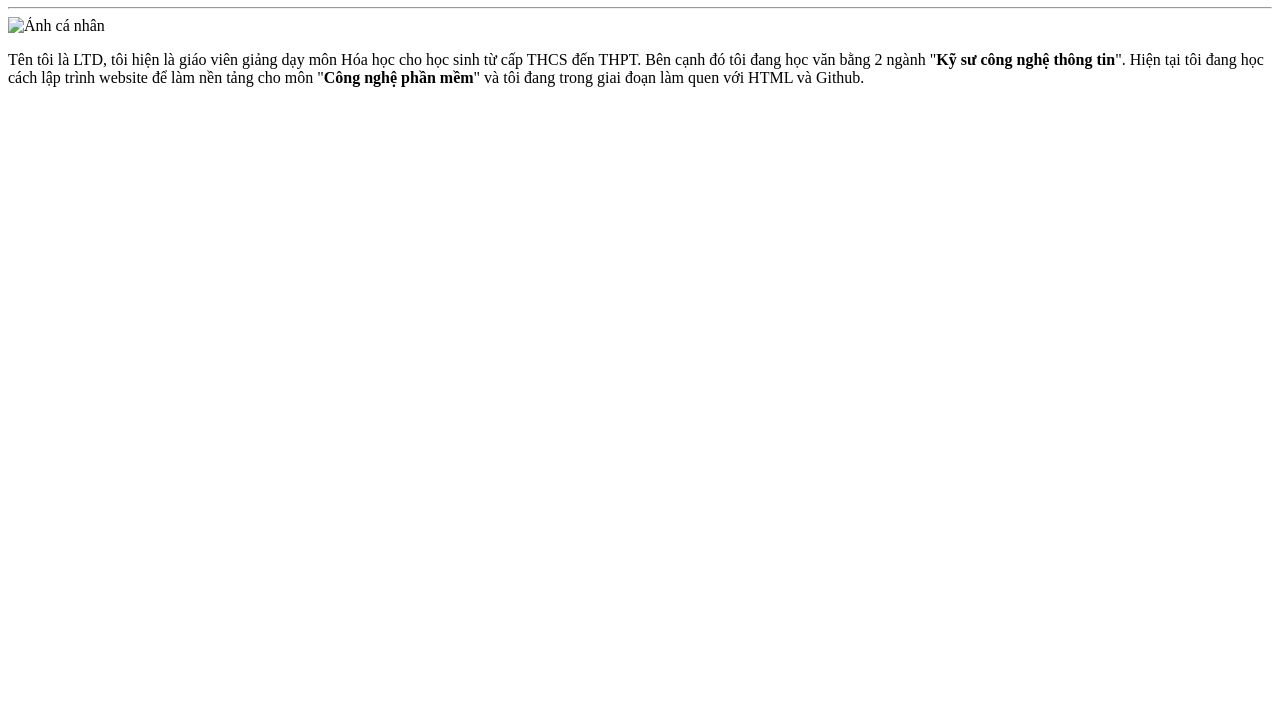
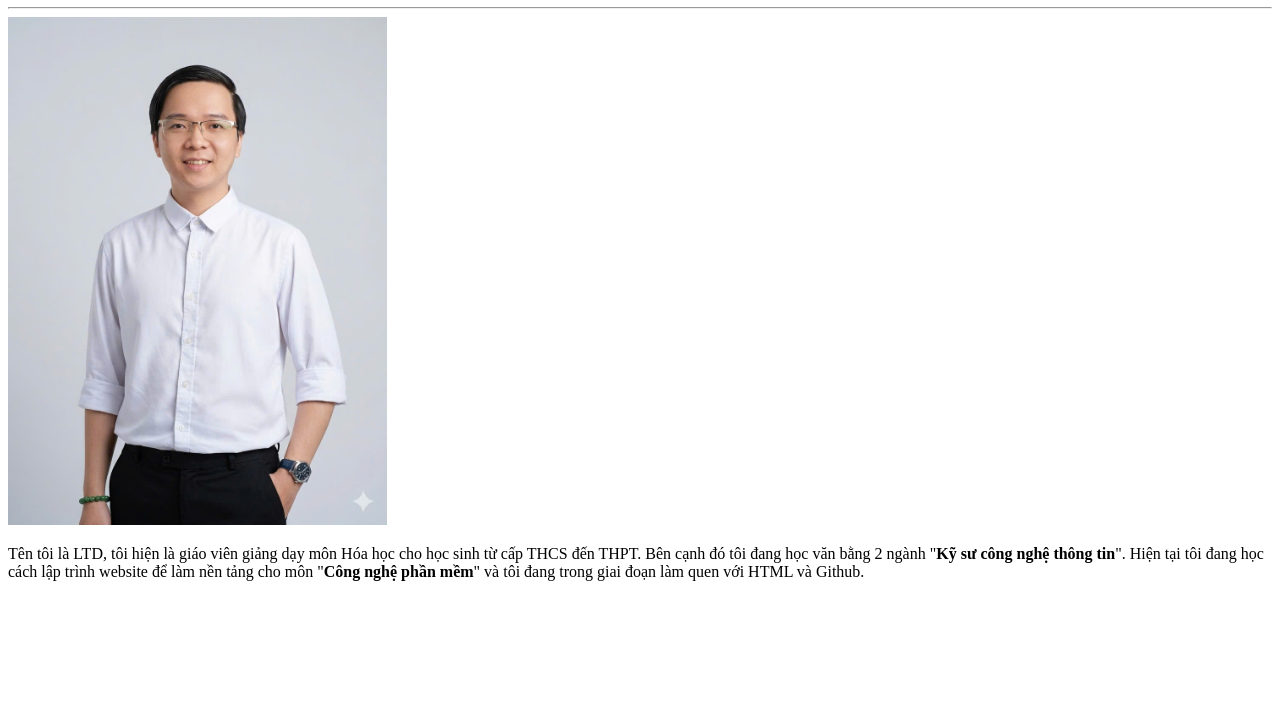
Before and after one commit to D09-new/DuAn2, a plain HTML site: page AboutMe.html in a window 1280 px wide. Shown: the part 73-800 px from the top of the page. Drawn offline with Linux system fonts and the light colour scheme; the site is published under a folder, as on GitHub Pages, so addresses that start at the root find nothing.

Commit message:
Sua lan 5

```diff
--- a/AboutMe.html
+++ b/AboutMe.html
@@ -8,7 +8,7 @@
   <body>
     <h1>GIỚI THIỆU BẢN THÂN</h1>
     <hr />
-    <img src="/Anh-ca-nhan.jpg" alt="Ảnh cá nhân" width="30%" />
+    <img src="Anh-ca-nhan.jpg" alt="Ảnh cá nhân" width="30%" />
     <p>
       Tên tôi là LTD, tôi hiện là giáo viên giảng dạy môn Hóa học cho học sinh
       từ cấp THCS đến THPT. Bên cạnh đó tôi đang học văn bằng 2 ngành "<b
```
